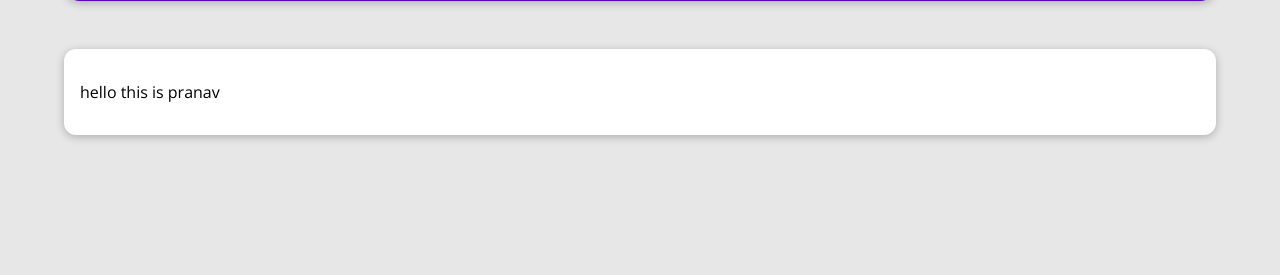
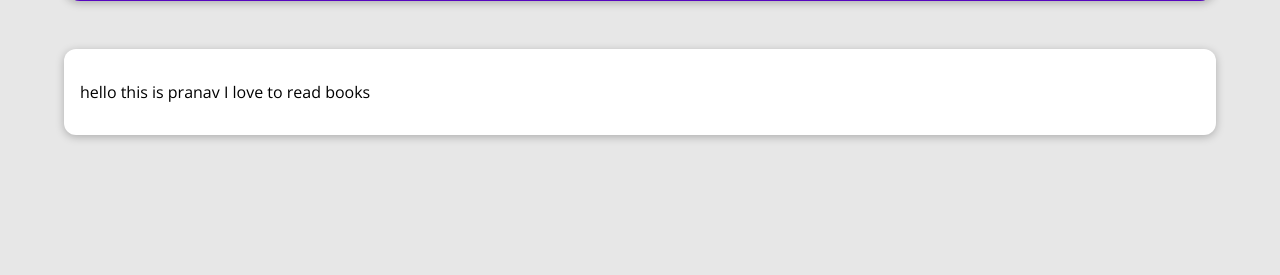
Before and after one commit to pranavraikar01/mywebsite, a Django app: page /posts/1 in a window 1280 px wide. Shown: the part 479-754 px from the top of the page. Run offline with Django 4.2, Linux system fonts and the light colour scheme.

Commit message:
just demo git pushing

```diff
--- a/blog/templates/blog/post-detail.html
+++ b/blog/templates/blog/post-detail.html
@@ -23,8 +23,7 @@ The Post  title
  </section>
   <main>
     <p>
-        hello this is pranav
-
+        hello this is pranav I love to read books
     </p>
   </main>
 {%endblock%}
```
